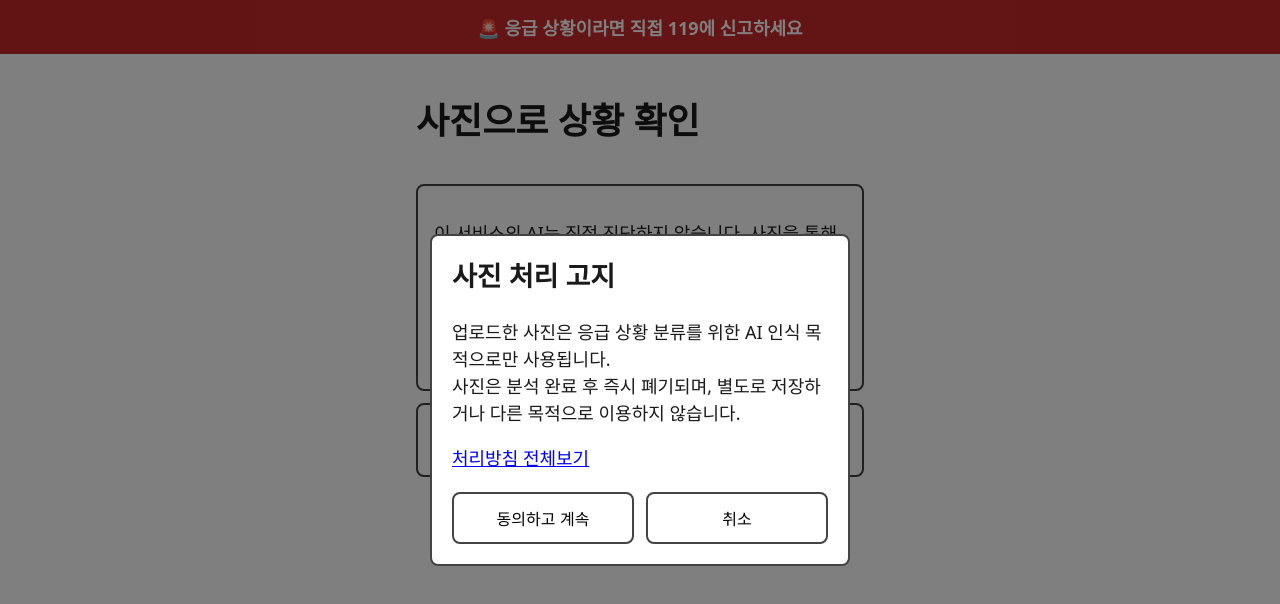
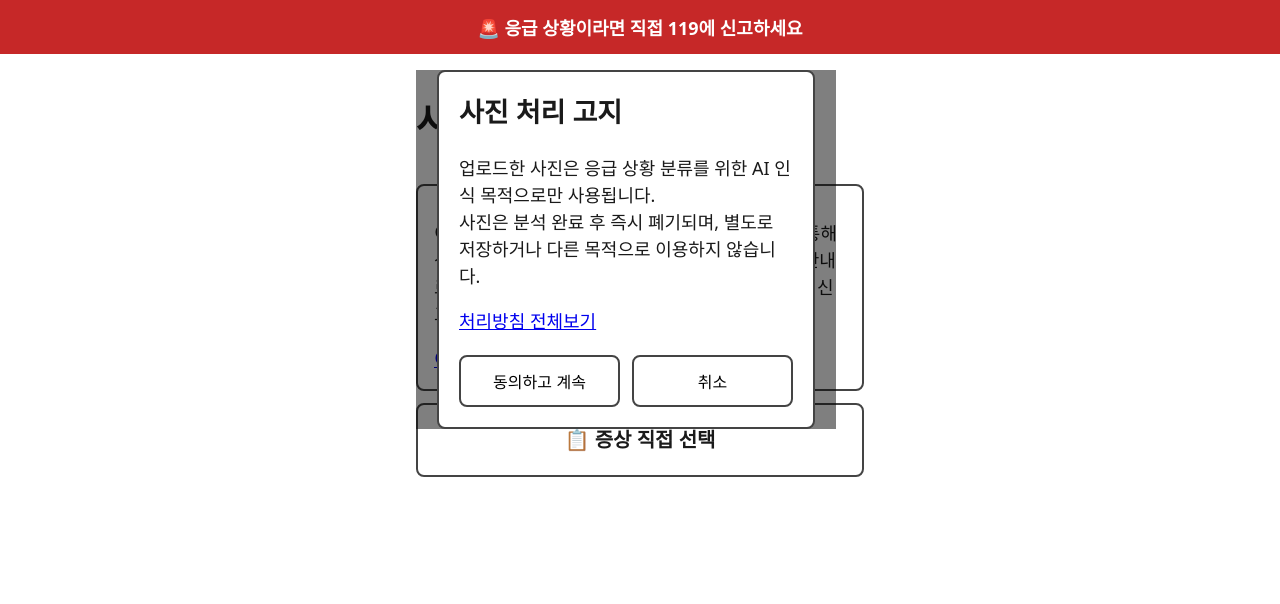
Before and after one commit to soldesk7/gyeot, a React (Vite) app in the folder front/: page /result in a window 1280 px wide. Shown: the top 604 px of the page. Built offline with nearby package versions, Linux system fonts and the light colour scheme; no server answers.

Commit message:
fix: 사진 처리 고지의 119 배너 클릭 차단 수정

```diff
--- a/front/src/components/UploadNotice.css
+++ b/front/src/components/UploadNotice.css
@@ -8,7 +8,7 @@
 */
 .upload-notice {
   position: fixed;
-  inset: 0;
+  insert: 0;
 
   display: flex;
   justify-content: center;
@@ -16,7 +16,9 @@
 
   background: rgba(0, 0, 0, 0.5);       /* rgna() 사용해 뒤 배경 반투명하게 만들어 팝업에 집중하도록 함 */
 
-  z-index: 1000;
+  z-index: 5;
+
+  pointer-events: none;                 /* 팝업 외부 영역은 클릭 불가하도록 설정 */
 }
 
 
@@ -35,6 +37,8 @@
 
   border: 2px solid #444;
   border-radius: 8px;
+
+  pointer-events: auto;                 /* 팝업 영역은 클릭 가능하도록 설정 */
 }
 
 /* 제목 위쪽 여백 제거 */
```
